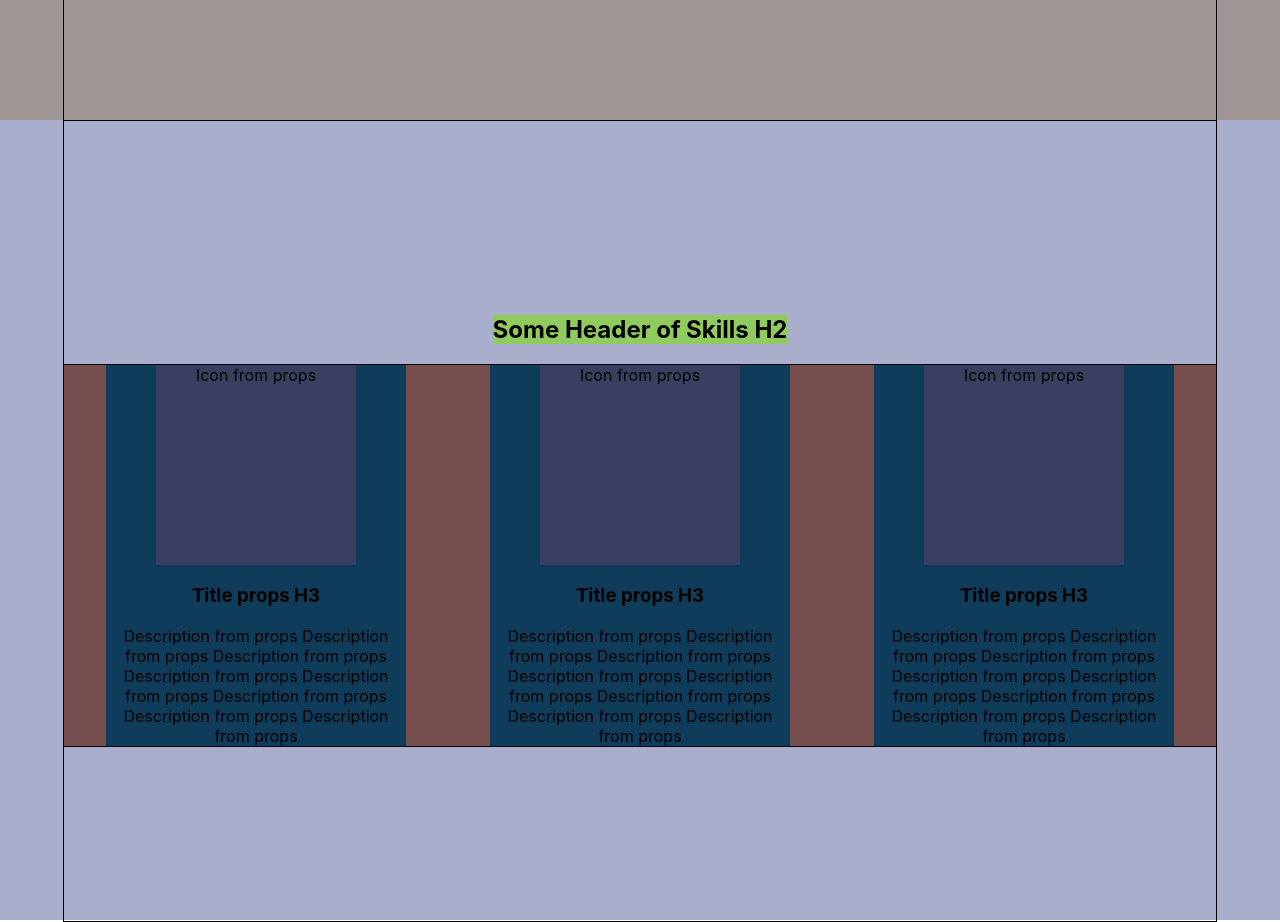
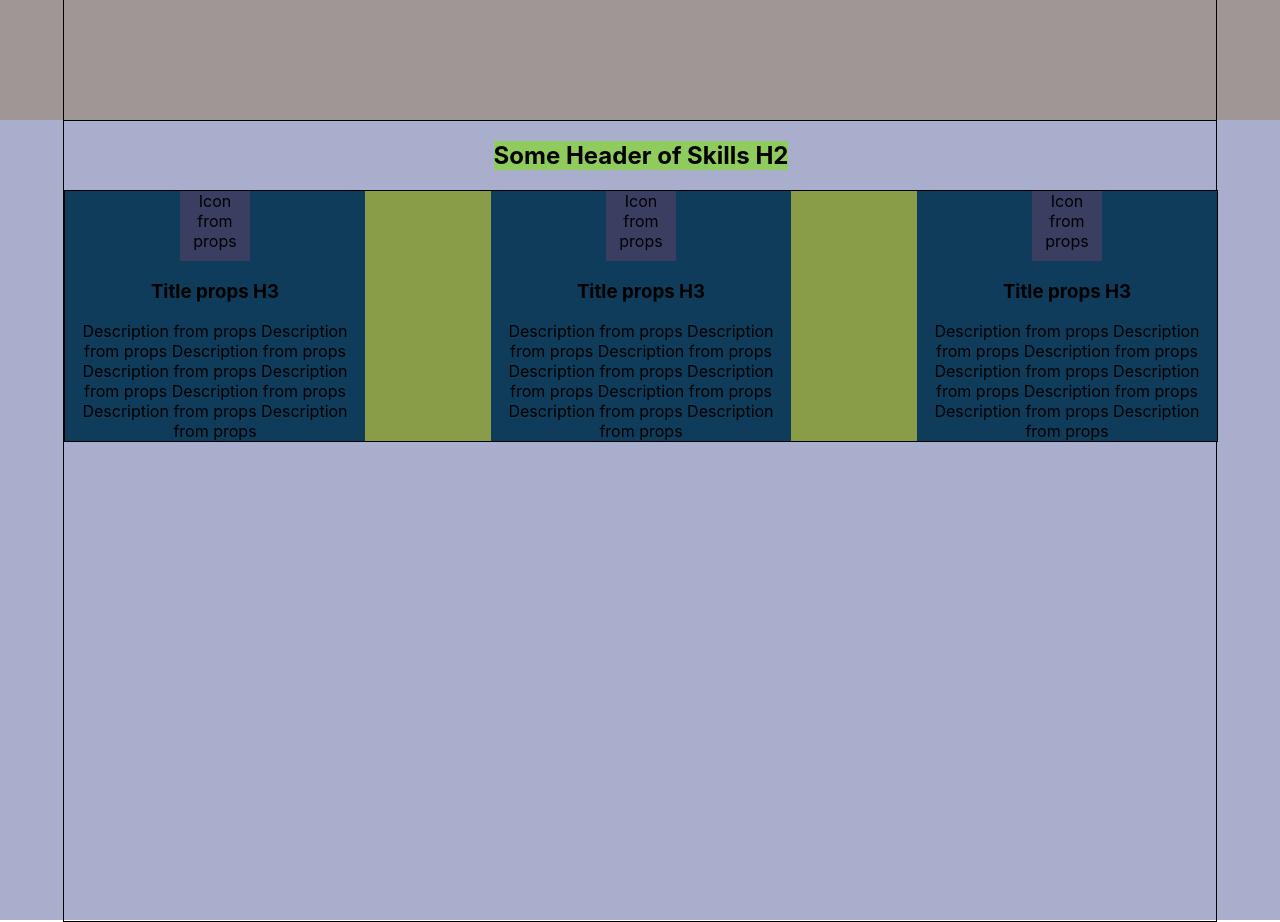
Before and after one commit to VadimLyutsko/Portfolio, a React (Create React App) app: page / in a window 1280 px wide. Shown: the part 760-1682 px from the top of the page. Built offline with nearby package versions, Linux system fonts and the light colour scheme.

Commit message:
Fixed skills-block

```diff
--- a/src/common/styles/Container.module.css
+++ b/src/common/styles/Container.module.css
@@ -1,9 +1,10 @@
 .container {
+    border: 1px solid;
     height: 100%;
     width: 90%;
-    border: 1px solid;
     margin: 0 auto;
     display: flex;
     align-items: center;
-    justify-content: space-around;
+    justify-content: space-between;
+    flex-wrap: wrap;
 }
--- a/src/skills/Skills.module.css
+++ b/src/skills/Skills.module.css
@@ -1,22 +1,22 @@
 .skillsBlock {
     height: 100vh;
     background-color: #a9aecc;
+}
+
+.skillsContainer {
+    flex-direction: column;
+    justify-content: flex-start;
 }
 
 .title {
     background-color: #8fcb5d;
 }
 
-.skillsContainer {
-    flex-direction: column;
-    justify-content: center;
-}
-
 .skills {
     border: 1px solid;
     width: 100%;
-    min-height: 300px;
-    background-color: #774e4e;
+    background-color: #899d49;
     display: flex;
-    justify-content: space-around;
+    justify-content: space-between;
+    flex-wrap: wrap;
 }
--- a/src/skills/skill/Skill.module.css
+++ b/src/skills/skill/Skill.module.css
@@ -1,21 +1,23 @@
-.skill{
+.skill {
     width: 300px;
-    min-height: 200px;
     background-color: #0e3c5a;
-}
-
-
-.icon{
-width: 200px;
-    height: 200px;
-    background-color: #3a3f62;
-    margin: auto;
-}
-
-.title{
+    display: flex;
+    flex-direction: column;
+    align-items: center;
+    text-align: center;
 
 }
 
-.description{
+.icon {
+    width: 70px;
+    height: 70px;
+    background-color: #3a3f62;
+}
+
+.title {
 
 }
+
+.description {
+
+}
```
